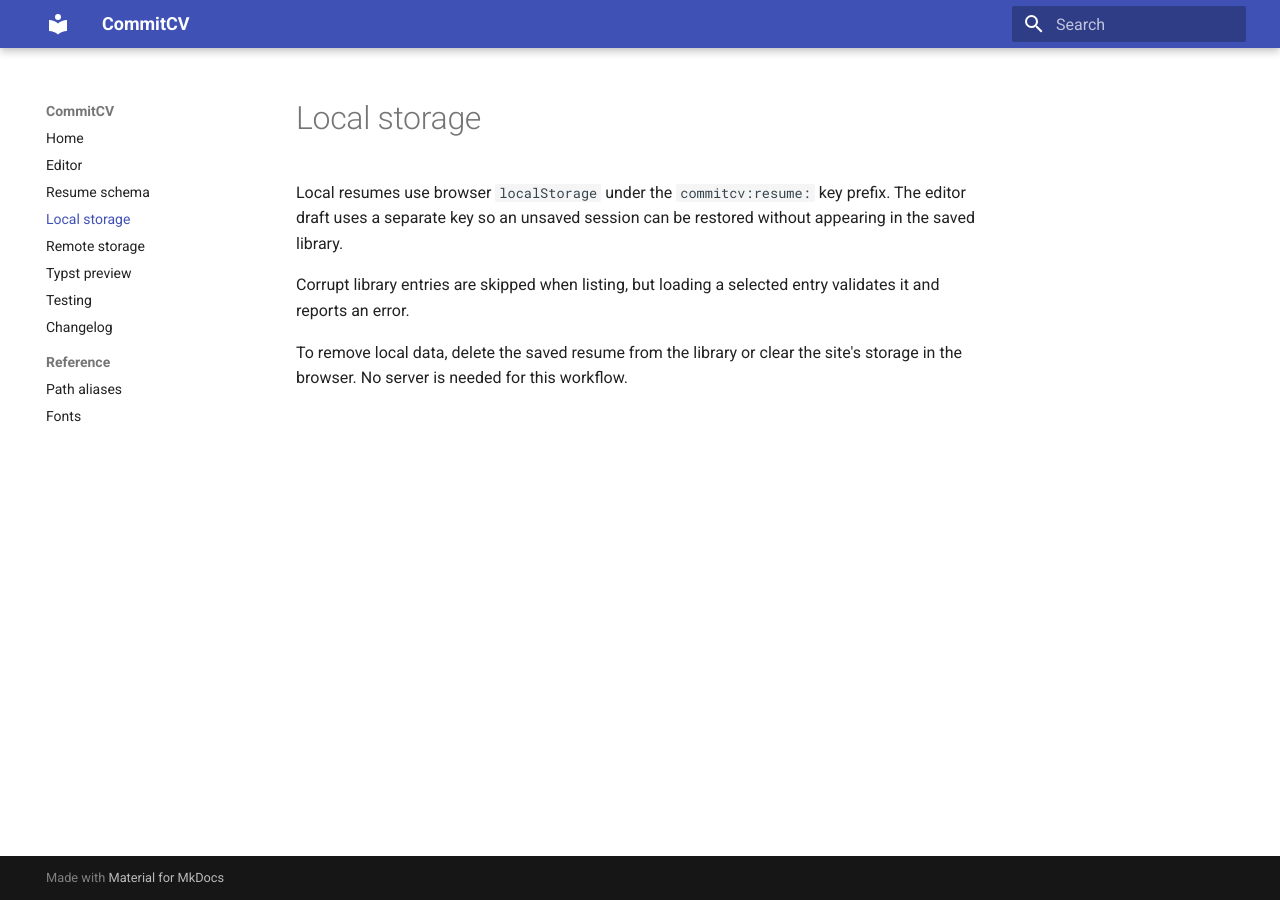
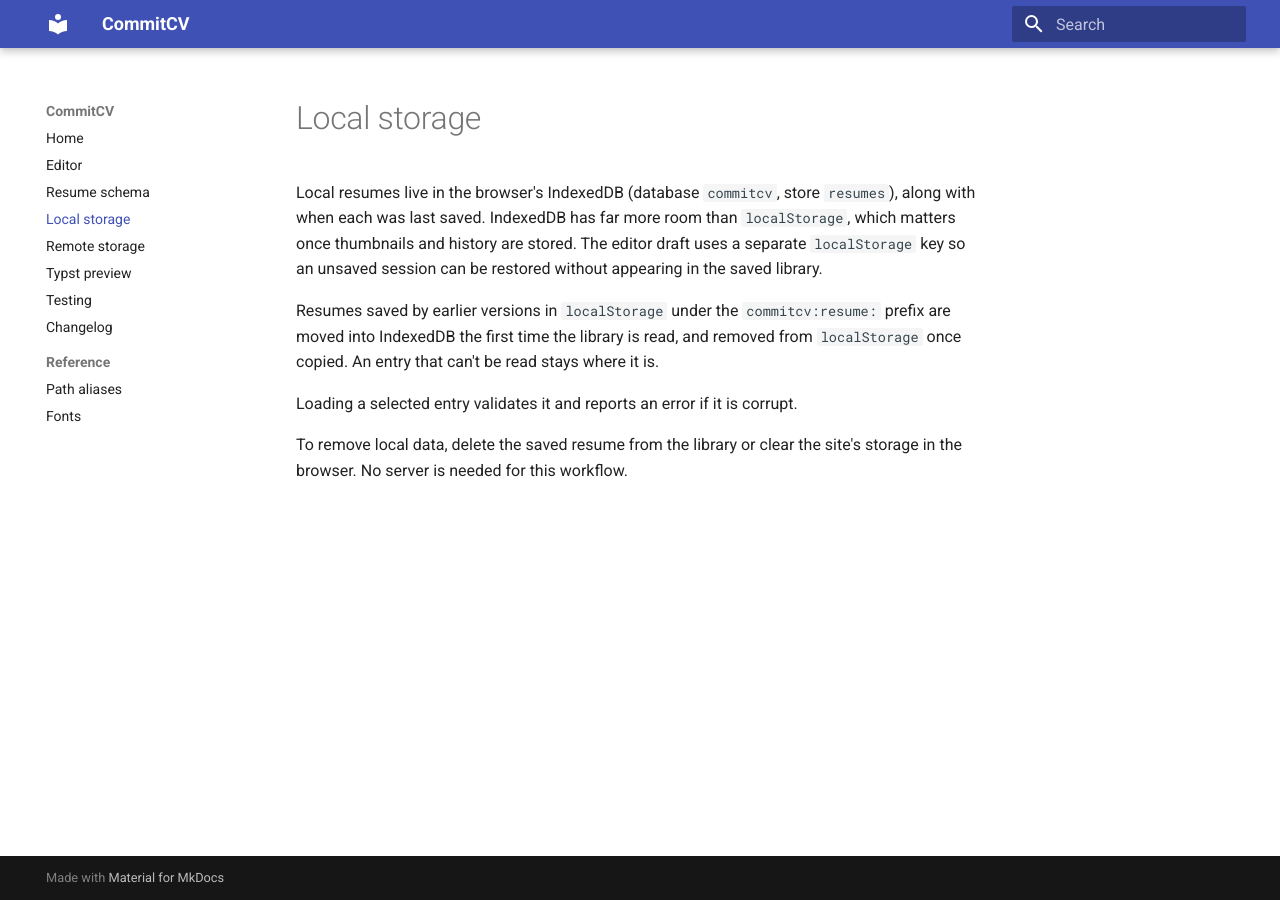
Before and after one commit to CommitCV/CommitCV, an MkDocs documentation site: the page built from docs/local-storage.md, in a window 1280 px wide. Built offline with MkDocs 1.6.1 and Material for MkDocs 9.7.7, drawn with Linux system fonts in a browser that asks for light colours.

Commit message:
feat(storage): use IndexedDB for the local library and migrate localStorage entries

```diff
--- a/docs/local-storage.md
+++ b/docs/local-storage.md
@@ -1,11 +1,16 @@
 # Local storage
 
-Local resumes use browser `localStorage` under the `commitcv:resume:` key
-prefix. The editor draft uses a separate key so an unsaved session can be
+Local resumes live in the browser's IndexedDB (database `commitcv`, store
+`resumes`), along with when each was last saved. IndexedDB has far more room
+than `localStorage`, which matters once thumbnails and history are stored. The
+editor draft uses a separate `localStorage` key so an unsaved session can be
 restored without appearing in the saved library.
 
-Corrupt library entries are skipped when listing, but loading a selected entry
-validates it and reports an error.
+Resumes saved by earlier versions in `localStorage` under the `commitcv:resume:`
+prefix are moved into IndexedDB the first time the library is read, and removed
+from `localStorage` once copied. An entry that can't be read stays where it is.
+
+Loading a selected entry validates it and reports an error if it is corrupt.
 
 To remove local data, delete the saved resume from the library or clear the
 site's storage in the browser. No server is needed for this workflow.
```
Also changed, not shown: 1 other file.
